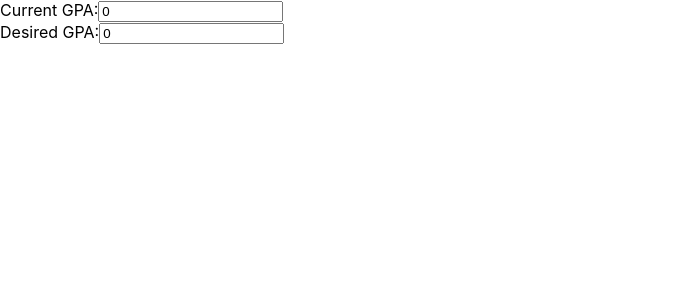
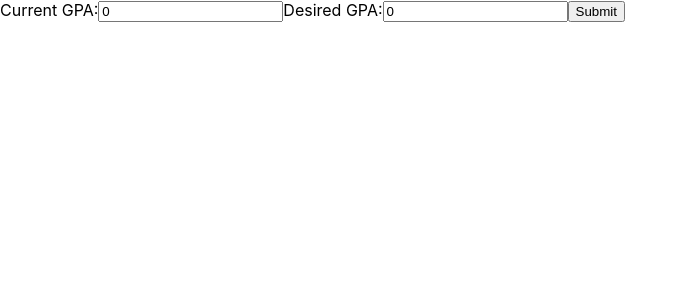
Before and after one commit to jfelici5/jacker, a React (Create React App) app in the folder jacker/: page / in a window 1280 px wide. Shown: the top 300 px of the page, without its empty margins (0-687 px from the left). Built offline with nearby package versions, Linux system fonts and the light colour scheme.

Commit message:
changed styling

```diff
--- a/jacker/src/Form.js
+++ b/jacker/src/Form.js
@@ -1,6 +1,9 @@
-import React, { Component } from 'react'
+import ReactDOM from 'react-dom';
+import React, { Component } from 'react';
+import {Modal, Button} from 'antd';
 
-class Form extends Component{
+
+class Form extends React.Component{
     constructor(props) {
         super(props)
 
@@ -9,6 +12,7 @@ class Form extends Component{
             desiredGPA: 0
         }
     }
+
 
     handleGPAChange = (event) => {
         this.setState({
@@ -22,10 +26,36 @@ class Form extends Component{
         })
     }
 
+    handleSubmit = (event) => {
+        console.log(this.state.currentGPA)
+    }
+
+    state = { visible: false };
+
+    showModal = () => {
+      this.setState({
+        visible: true,
+      });
+    };
+
+    handleOk = e => {
+      console.log(e);
+      this.setState({
+        visible: false,
+      });
+    };
+
+    handleCancel = e => {
+      console.log(e);
+      this.setState({
+        visible: false,
+      });
+    };
+
     render(){
         return (
-            <form>
             <div>
+            <form id = "myform">
                 <label>
                     Current GPA:
                 </label>
@@ -33,8 +63,6 @@ class Form extends Component{
                 step = "0.01"
                 value = {this.state.currentGPA}
                 onChange = {this.handleGPAChange} />
-                </div>
-                <div>
                 <label>
                     Desired GPA:
                 </label>
@@ -43,10 +71,29 @@ class Form extends Component{
                 value = {this.state.desiredGPA}
                 onChange = {this.handleDesiredChange}
                 />
+                <Button type = "button" onClick={this.showModal}>
+                    Submit
+                </Button>
+                <Modal
+                    title="Basic Modal"
+                    visible={this.state.visible}
+                    onOk={this.handleOk}
+                    onCancel={this.handleCancel}
+                    >
+                    <p>Some contents...</p>
+                    <p>Some contents...</p>
+                    <p>Some contents...</p>
+                </Modal>
+
+
+            </form>
+
             </div>
-            </form>
         )
     }
 }
 
+
+
+
 export default Form
```
Lines whose indentation alone changed are shown as unchanged.
